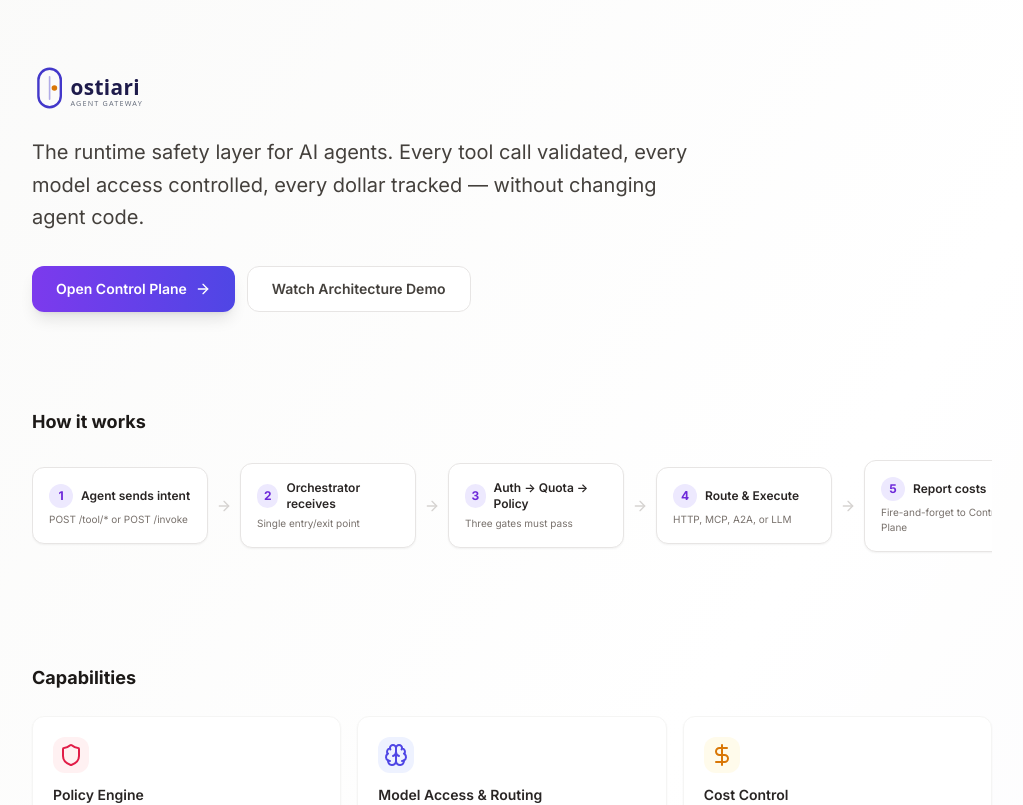
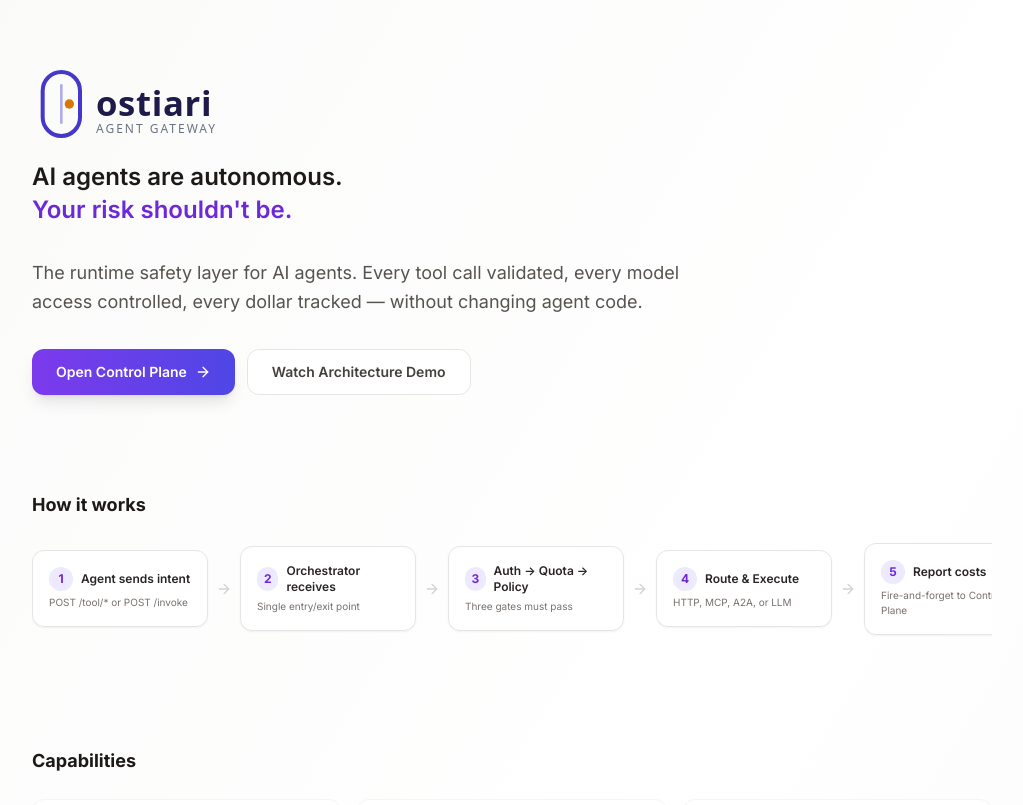
Before and after one commit to hk-775/ostiari, a React (Vite) app in the folder control-plane/frontend/: page / in a window 1280 px wide. Shown: the top 805 px of the page, without its empty margins (128-1151 px from the left). Built offline with nearby package versions, Linux system fonts and the light colour scheme; no server answers; the HTML template or start-up script is replaced by a standard one.

Commit message:
Add tagline to landing page hero
'AI agents are autonomous. Your risk shouldn't be.'
Second line in violet for emphasis.

```diff
--- a/control-plane/frontend/src/pages/Landing.tsx
+++ b/control-plane/frontend/src/pages/Landing.tsx
@@ -26,11 +26,12 @@ export function Landing() {
     <div className="min-h-screen bg-gradient-to-br from-stone-50 via-white to-violet-50/30">
       {/* Hero */}
       <div className="max-w-5xl mx-auto px-8 pt-16 pb-12">
-        <div className="mb-6">
-          <img src="/logo.svg" alt="Ostiari" className="h-12" />
+        <div className="mb-8">
+          <img src="/logo.svg" alt="Ostiari" className="h-20" />
+          <p className="mt-4 text-2xl font-semibold text-stone-900 leading-snug">AI agents are autonomous.<br /><span className="text-violet-700">Your risk shouldn't be.</span></p>
         </div>
 
-        <p className="text-xl text-stone-700 max-w-2xl leading-relaxed">
+        <p className="text-lg text-stone-600 max-w-2xl leading-relaxed">
           The runtime safety layer for AI agents. Every tool call validated, every model access controlled, every dollar tracked — without changing agent code.
         </p>
 
```
